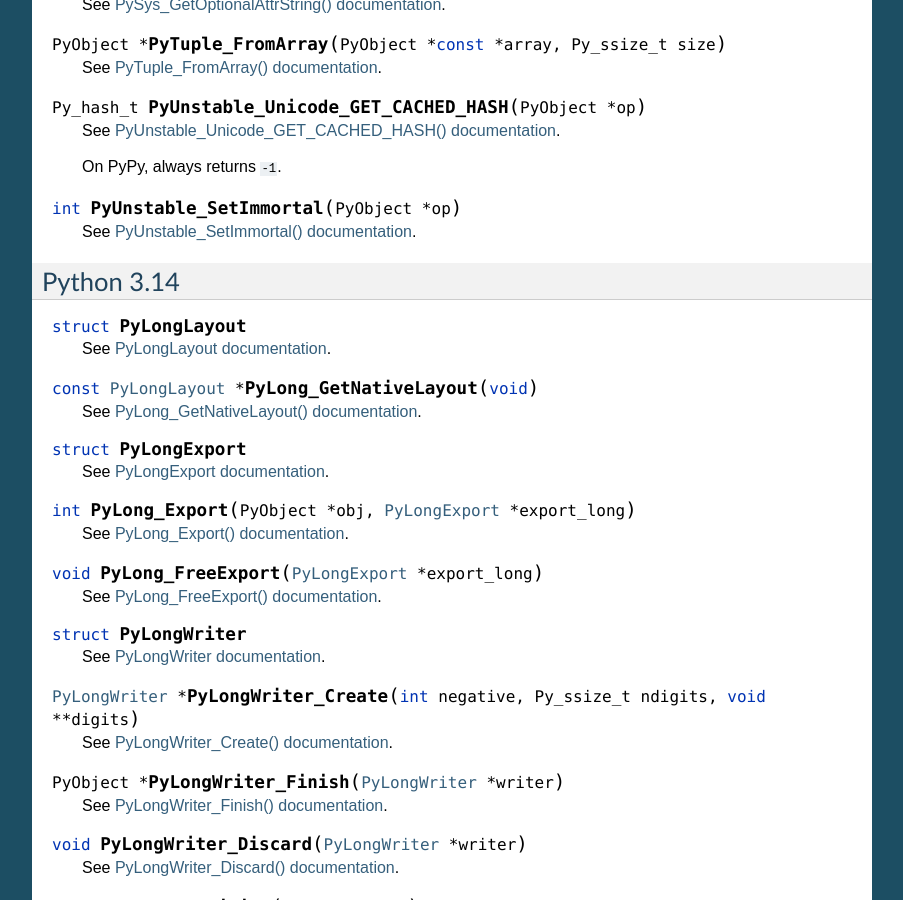
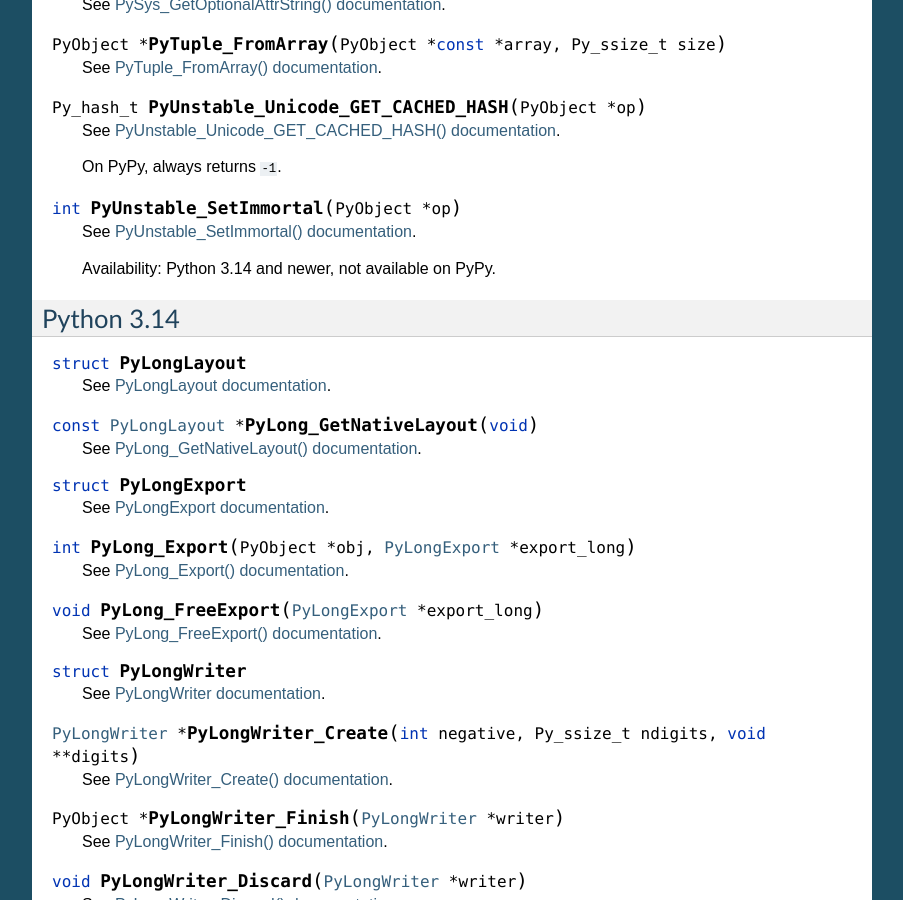
Before and after one commit to python/pythoncapi-compat, a Sphinx documentation site: the page built from docs/api.rst, in a window 1280 px wide and 900 px high, scrolled down 1269 px. Shown: the whole window, without its empty margins (198-1101 px from the left). Built offline with Sphinx 7.4.7, drawn with Linux system fonts in a browser that asks for light colours; pages that are not in the unit, such as notebooks, are missing from menus.

Commit message:
add availability

```diff
--- a/docs/api.rst
+++ b/docs/api.rst
@@ -74,6 +74,7 @@
 
    See `PyUnstable_SetImmortal() documentation  <https://docs.python.org/dev/c-api/object.html#c.PyUnstable_SetImmortal>`__.
 
+   Availability: Python 3.14 and newer, not available on PyPy.
 
 Python 3.14
 -----------
```
